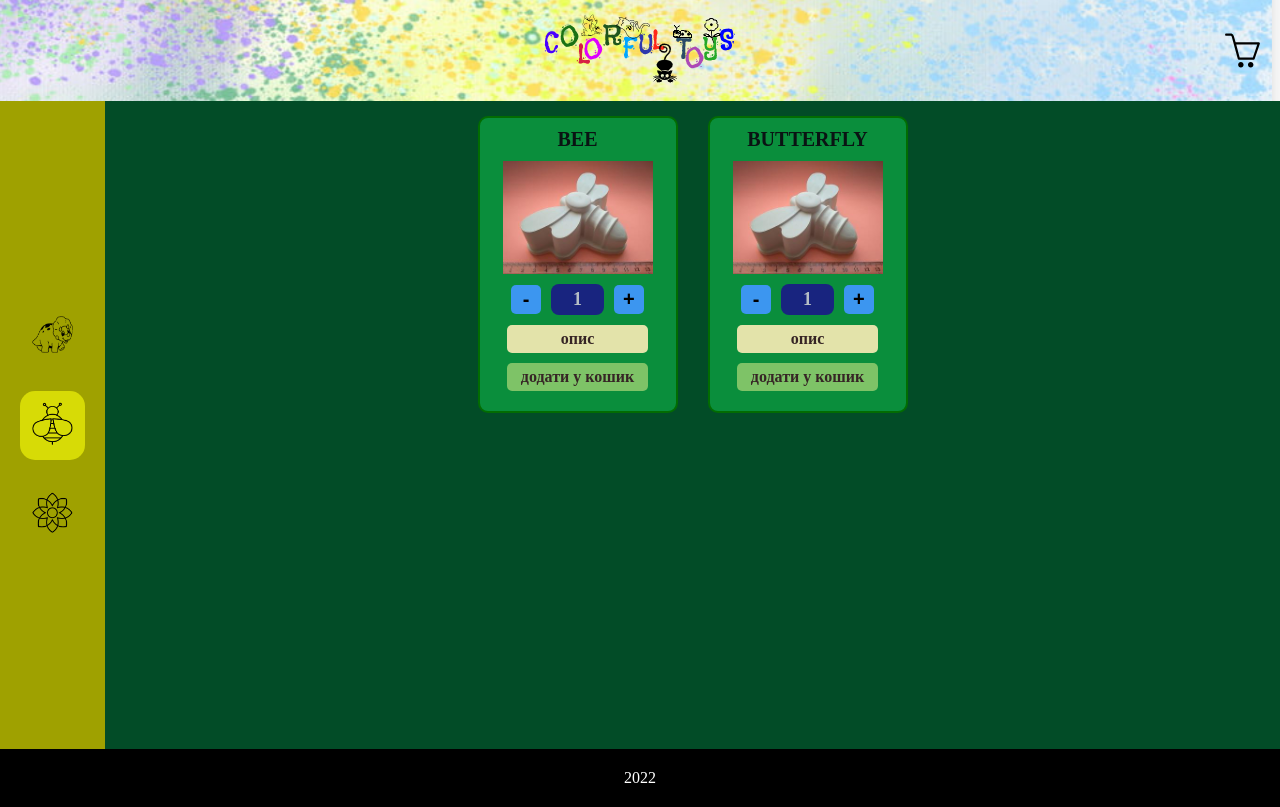
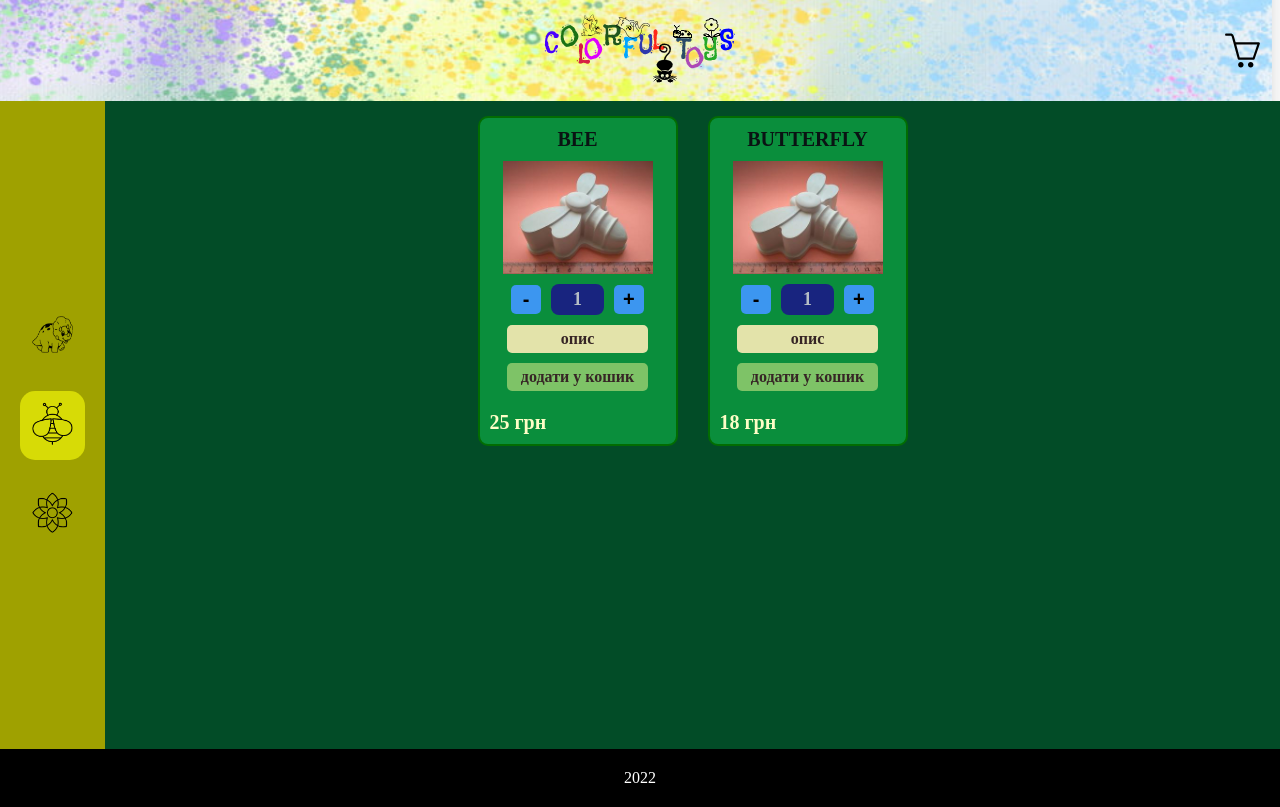
Before and after one commit to alexurbanskyi/colorfultoys, a React (Create React App) app: page /fly in a window 1280 px wide. Built offline with nearby package versions, Linux system fonts and the light colour scheme.

Commit message:
add price

```diff
--- a/src/ToyData/ToyData.js
+++ b/src/ToyData/ToyData.js
@@ -79,7 +79,7 @@ export const dino = [
       hight: 25
     },
     discription: 'prity butterfly figure! Very interesting for your kid! ...',
-    price: 25,
+    price: 18,
   }
  ]
 
--- a/src/components/Card/Card.css
+++ b/src/components/Card/Card.css
@@ -73,3 +73,9 @@
    font-weight: 800;
    cursor: pointer;
 }
+.item-price{
+   color: rgb(254, 254, 199);
+   font-size: 20px;
+   font-weight: 900;
+   padding: 10px 0 0 0;
+}
--- a/src/components/Card/Card.js
+++ b/src/components/Card/Card.js
@@ -32,6 +32,7 @@ function Card({data}) {
             додати у кошик
          </div>
       </div>
+      <div className='item-price'>{data.price} грн</div>
    </div>
   )
 }
```
